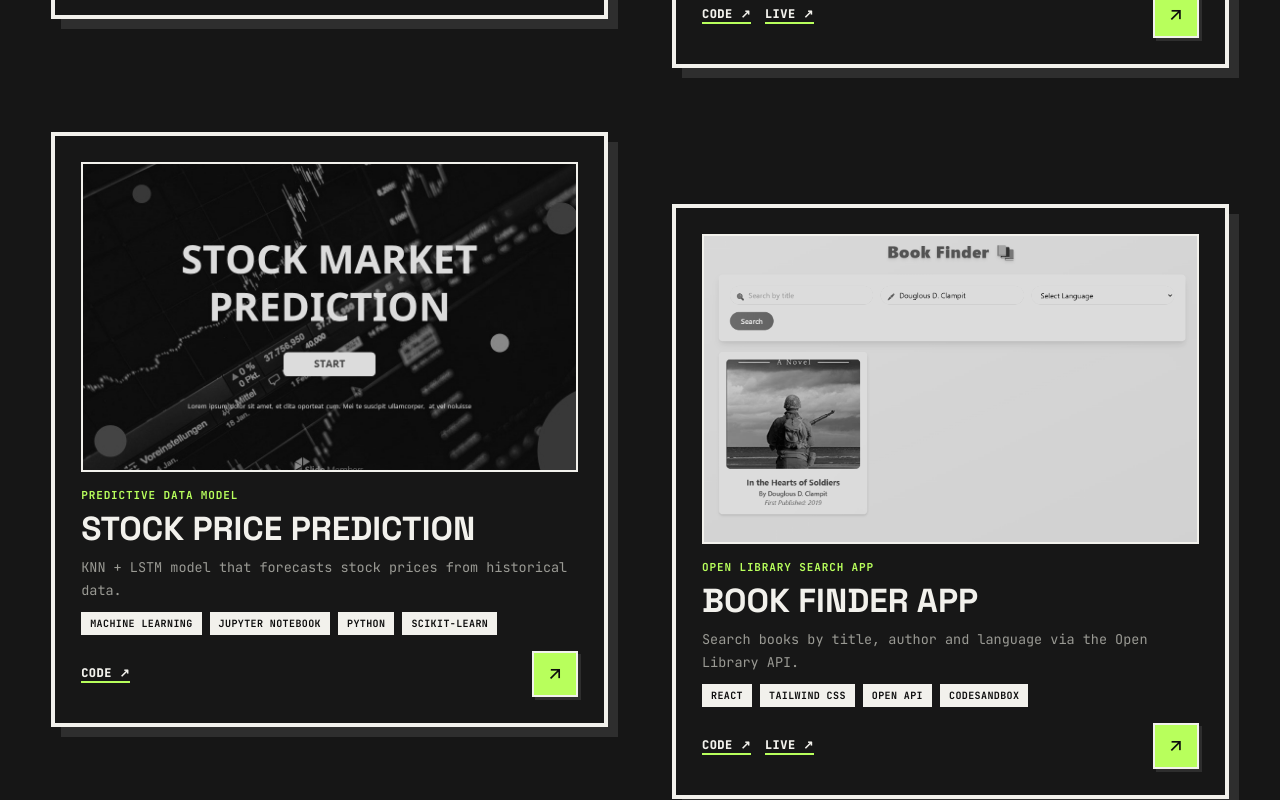
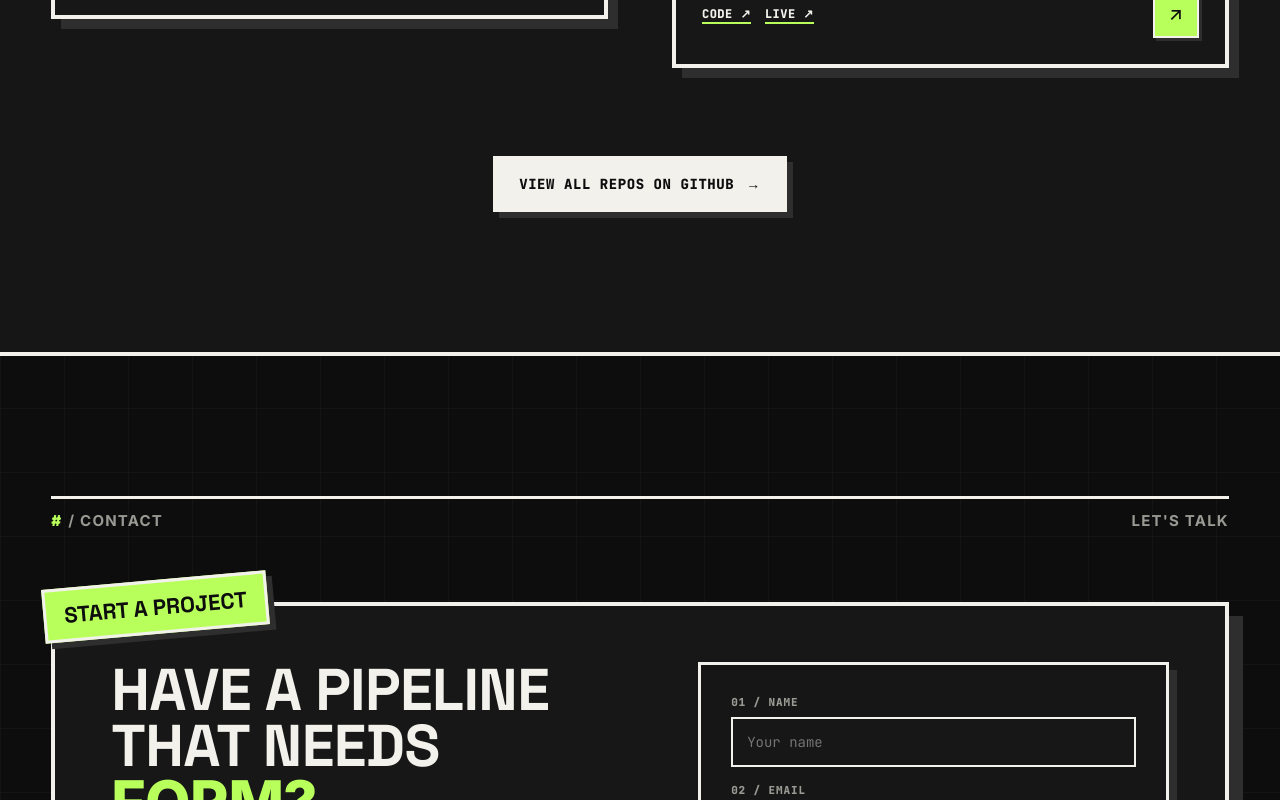
Before and after one commit to govind516/3D-Portfolio-Website, a React (Vite) app: page / in a window 1280 px wide. Shown: the part 5480-6280 px from the top of the page. Built offline with nearby package versions, Linux system fonts and the light colour scheme.

Commit message:
chore: remove Book Finder and Stock Price Prediction projects

```diff
--- a/src/assets/index.js
+++ b/src/assets/index.js
@@ -6,16 +6,13 @@ import swoc from "./company/swoc.png";
 import avatar from "./avatar.jpg";
 import mahipal from "./testimonial/Mahipal.jpeg";
 
-import bookFinderVisual from "./projects/book-finder.png";
 import journalPipelineVisual from "./projects/journal-pipeline.png";
 import meetingCopilotVisual from "./projects/meeting-copilot.jpg";
 import movieRecommenderVisual from "./projects/movie-recommender-ui.svg";
 import quizApiVisual from "./projects/quiz-api.jpg";
-import stockForecastVisual from "./projects/stock-forecast.jpg";
 
 export {
   avatar,
-  bookFinderVisual,
   infosys,
   iiitv,
   journalPipelineVisual,
@@ -24,6 +21,5 @@ export {
   movieRecommenderVisual,
   quizApiVisual,
   skepsi,
-  stockForecastVisual,
   swoc,
 };
--- a/src/constants/index.js
+++ b/src/constants/index.js
@@ -1,5 +1,4 @@
 import {
-  bookFinderVisual,
   infosys,
   iiitv,
   journalPipelineVisual,
@@ -8,7 +7,6 @@ import {
   movieRecommenderVisual,
   quizApiVisual,
   skepsi,
-  stockForecastVisual,
   swoc
 } from "../assets";
 
@@ -182,62 +180,6 @@ const projects = [
     imageAlt:
       "Screenshot of the Movie Recommender showing personalized movie recommendations based on content-based filtering",
   },
-  {
-    name: "Stock Price Prediction",
-    description:
-      "KNN + LSTM model that forecasts stock prices from historical data.",
-    tags: [
-      {
-        name: "Machine Learning",
-
-      },
-      {
-        name: "Jupyter Notebook",
-
-      },
-      {
-        name: "Python"
-      },
-      {
-        name: "Scikit-Learn"
-      },
-      {
-        name: "TensorFlow"
-      },
-    ],
-    source_code_link: "https://github.com/govind516/Book-Finder-App/",
-    image: stockForecastVisual,
-    imageWidth: 1008,
-    imageHeight: 720,
-    imageAlt:
-      "Screenshot of the Stock Price Prediction tool charting historical data alongside predicted stock prices",
-  },
-  {
-    name: "Book Finder App",
-    description:
-      "Search books by title, author and language via the Open Library API.",
-    tags: [
-      {
-        name: "React"
-      },
-      {
-        name: "Tailwind CSS"
-      },
-      {
-        name: "Open API"
-      },
-      {
-        name: "CodeSandbox"
-      },
-    ],
-    source_code_link: "https://github.com/govind516/Book-Finder-App/",
-    live_demo_link: "https://43rklk-3000.csb.app/",
-    image: bookFinderVisual,
-    imageWidth: 1353,
-    imageHeight: 867,
-    imageAlt:
-      "Screenshot of the Book Finder App displaying book search results with cover images and publication details",
-  },
 ];
 
 const testimonials = [
```
Also changed, not shown: src/assets/projects/book-finder.png (deleted), src/assets/projects/stock-forecast.jpg (deleted).
